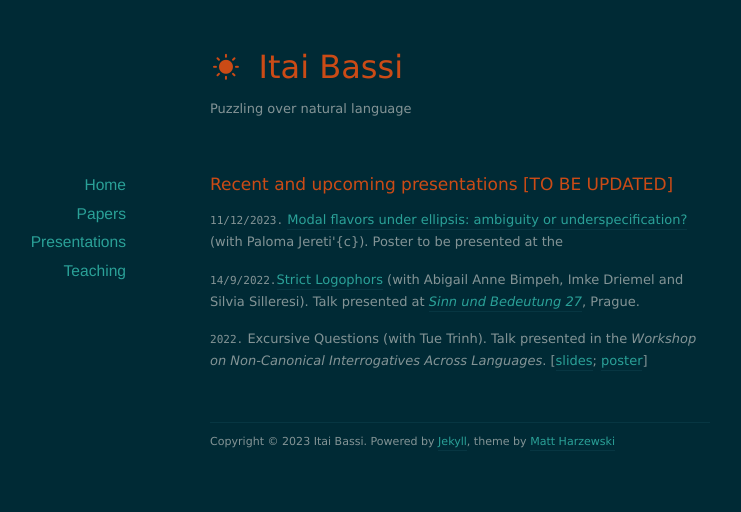
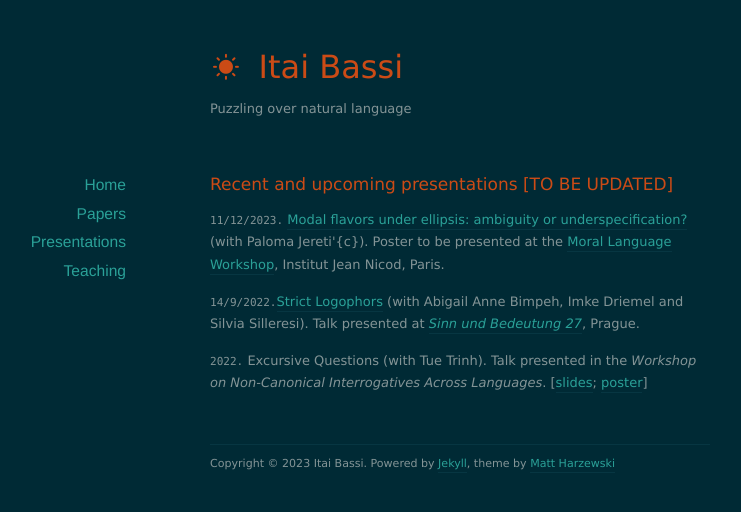
Before and after one commit to itaibassi/itaibassi.github.io, a Jekyll site: the page built from presentations/index.markdown, in a window 1280 px wide. Shown: the top 512 px of the page, without its empty margins (180-921 px from the left). Built offline with Jekyll 4.4.1, drawn with Linux system fonts in a browser that asks for light colours; nearby versions of some CDN libraries.

Commit message:
Update index.markdown

```diff
--- a/presentations/index.markdown
+++ b/presentations/index.markdown
@@ -9,7 +9,7 @@
 
 # Recent and upcoming presentations [TO BE UPDATED]
 
-`11/12/2023.` [Modal flavors under ellipsis: ambiguity or underspecification?](https://www.dropbox.com/scl/fi/9fga8twozfypck2rbrpf7/Modal-flavors-under-ellipsis-ambiguity-or-underspecification.pdf?rlkey=eslrrrjbt7hdkgsc288rzphw1&dl=0) (with Paloma Jereti\'{c}). Poster to be presented at  the
+`11/12/2023.` [Modal flavors under ellipsis: ambiguity or underspecification?](https://www.dropbox.com/scl/fi/9fga8twozfypck2rbrpf7/Modal-flavors-under-ellipsis-ambiguity-or-underspecification.pdf?rlkey=eslrrrjbt7hdkgsc288rzphw1&dl=0) (with Paloma Jereti\'{c}). Poster to be presented at  the [Moral Language Workshop](https://www.dropbox.com/scl/fi/9fga8twozfypck2rbrpf7/Modal-flavors-under-ellipsis-ambiguity-or-underspecification.pdf?rlkey=eslrrrjbt7hdkgsc288rzphw1&dl=0), Institut Jean Nicod, Paris.
 
 `14/9/2022.`[Strict Logophors](https://drive.google.com/file/d/1KBFjmoAOvqbtSWfL2XjdFYEG2FvVNphJ/view) (with Abigail Anne Bimpeh, Imke Driemel and Silvia Silleresi). Talk presented at *[Sinn und Bedeutung 27](https://sub27.ff.cuni.cz/)*, Prague.
 
```
